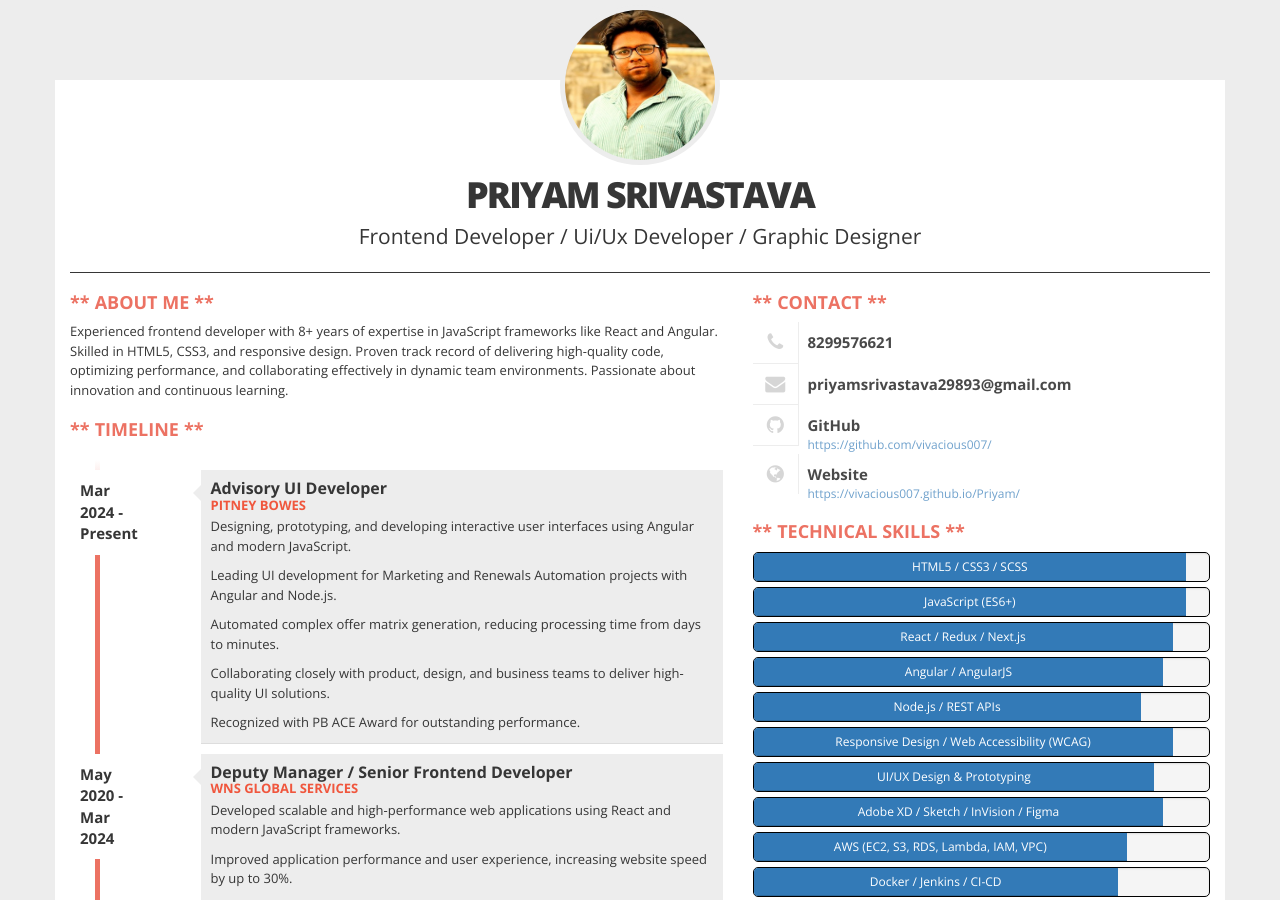
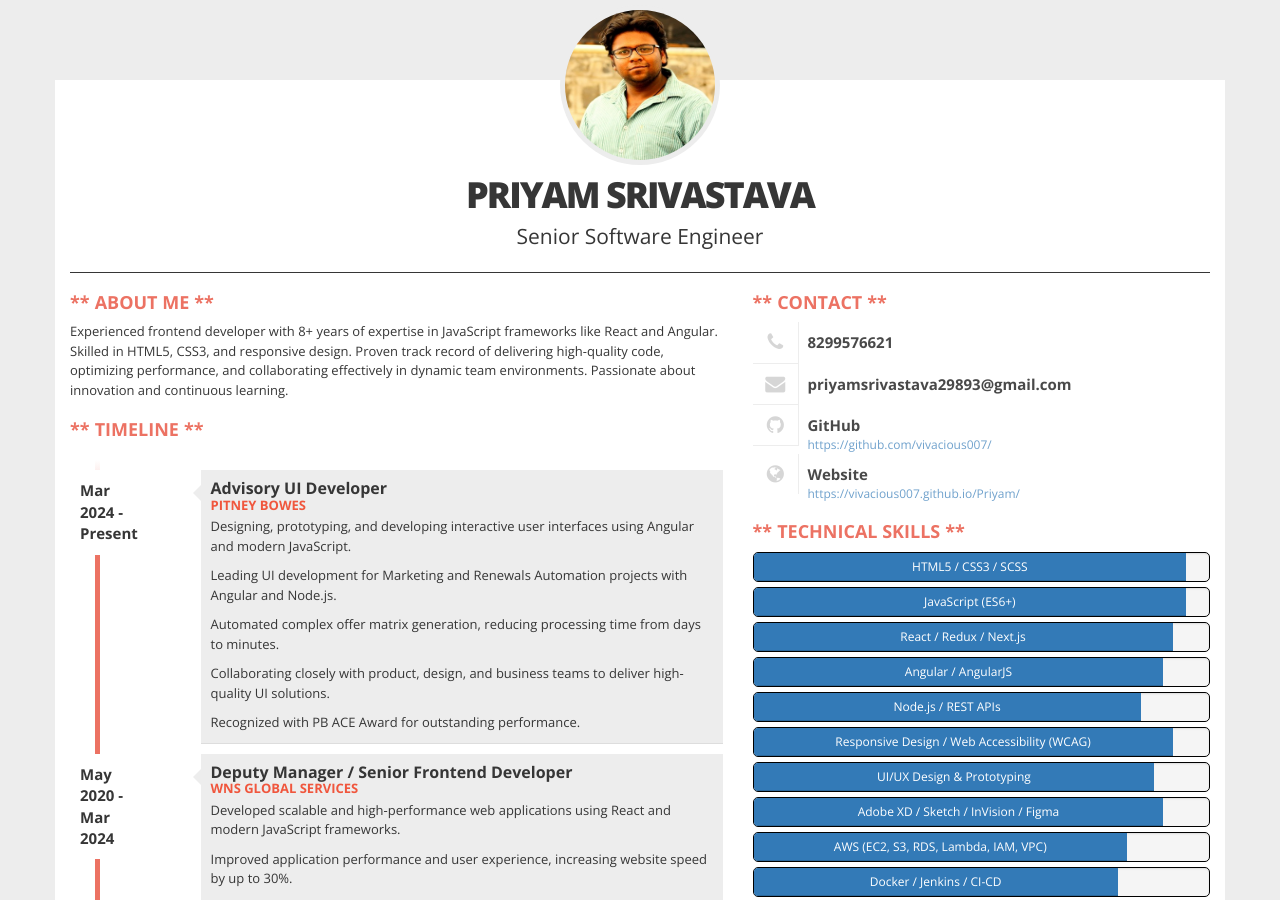
Before and after one commit to vivacious007/vivacious007.github.io, a Jekyll site: the page built from index.html, in a window 1280 px wide and 900 px high. Built offline with Jekyll 4.4.1, drawn with Linux system fonts in a browser that asks for light colours; nearby versions of some CDN libraries.

Commit message:
Update index.html

```diff
--- a/index.html
+++ b/index.html
@@ -1,5 +1,5 @@
 ---
 layout: default
 title: Priyam Srivastava
-subtitle: Frontend Developer / Ui/Ux Developer / Graphic Designer
+subtitle: Senior Software Engineer
 ---
```
